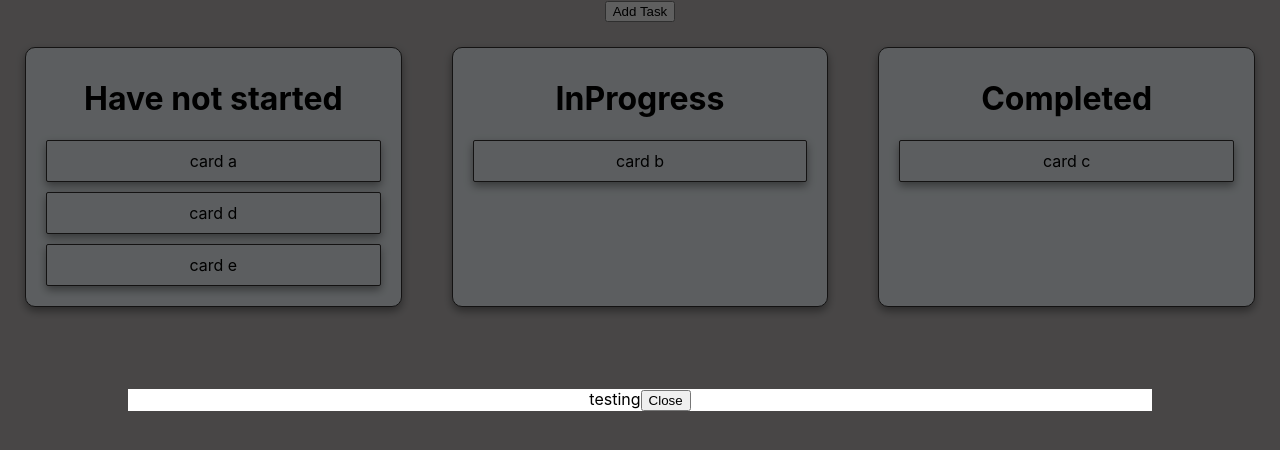
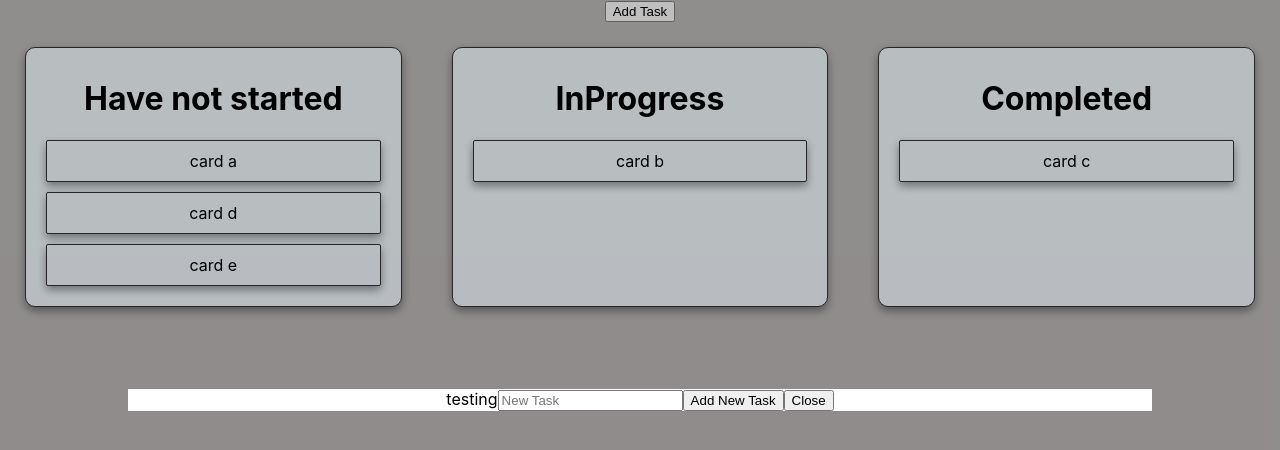
Before and after one commit to tdnicola/kanban-react, a React (Create React App) app: page / in a window 1280 px wide. Both pictures are taken after a click on the button "Add Task". Shown: the top 450 px of the page. Built offline with nearby package versions, Linux system fonts and the light colour scheme.

Commit message:
added create task function. still wip.

```diff
--- a/src/App.css
+++ b/src/App.css
@@ -44,7 +44,7 @@ body {
   left: 0;
   width:100%;
   height: 100%;
-  background: rgba(0, 0, 0, 0.6);
+  background: rgba(0, 0, 0, 0.2);
 }
 
 .modal-main {
--- a/src/App.js
+++ b/src/App.js
@@ -1,4 +1,4 @@
-import React, { useState } from 'react';
+import React, { useState, useRef } from 'react';
 import Column from './Column'
 import NewTask from './NewTask'
 import './App.css';
@@ -32,12 +32,12 @@ function App() {
     const [addNew, setAddNew] = useState(false)
 
 
-    function onAddClick(e) {
+    const toggleModalAddClick = (e) => {
       e.preventDefault()
       setAddNew(!addNew)
     }
 
-    function onDragStart (e, id, cardIndex, columnIndex) {
+    const onDragStart = (e, id, cardIndex, columnIndex) => {
       // console.log('dragstart', id, "card index:" + cardIndex)
       e.dataTransfer.setData('id', id)
       e.dataTransfer.setData('cardIndex', cardIndex)
@@ -46,17 +46,34 @@ function App() {
 
     }
 
-    function onDragOver (e) {
+    const onDragOver = (e) => {
       e.preventDefault()
     }
 
-    function onDrop(e, column, endingColumnIndex) {
+    const createNewTask = (e) => {
+      e.preventDefault()
+
+      setColumns([
+        ...columns,
+      ])
+
+      let task = {
+        name: e.target.value,
+        key: e.target.value,
+      }
+      console.log(this)
+      columns[0].cards.push(task)
+      toggleModalAddClick(e)
+
+    }
+
+    const onDrop = (e, column, endingColumnIndex) => {
       let id = e.dataTransfer.getData('id');
       let cardIndex = e.dataTransfer.getData('cardIndex')
       let startingColumnIndex = e.dataTransfer.getData('startingColumnIndex')
 
       let newCard = columns[startingColumnIndex].cards
-      console.log(newCard[cardIndex])
+      // console.log(newCard[cardIndex])
 
       let task = {
         name: id,
@@ -72,15 +89,16 @@ function App() {
       ])
 
       //columnIndex is the column it's dropped on
-      console.log(id, column, "endingcolumnIndex:" + endingColumnIndex, 'startingColumn:' + startingColumnIndex, "cardIndex:" + cardIndex)
+      // console.log(id, column, "endingcolumnIndex:" + endingColumnIndex, 'startingColumn:' + startingColumnIndex, "cardIndex:" + cardIndex)
     }
 
   return (
     <div className="App">
       <NewTask
-        onAddClick={onAddClick}
+        toggleModalAddClick={toggleModalAddClick}
         addNew={addNew}
         setAddNew={setAddNew}
+        createNewTask={createNewTask}
       />
       <div className='columnGrid'>
         {columns.map((column, columnIndex) => (
--- a/src/NewTask.js
+++ b/src/NewTask.js
@@ -1,28 +1,29 @@
-import React, { useState } from 'react';
+import React, { useState, } from 'react';
 import Column from './Column'
 import './App.css';
 
 
 
 export default ({
-    onAddClick,
+    toggleModalAddClick,
     addNew,
     setAddNew,
+    createNewTask
 }) => (
 
     <div className='addTask'>
-        <button onClick={e => onAddClick(e)}>
+        <button onClick={e => toggleModalAddClick(e)}>
             Add Task
         </button>
         <div className="newTasks">
 
             {addNew && (
                 <div className='modal'>
-                    <div
-                        className='modal-main'
-                    >
+                    <div className='modal-main'>
                         testing
-                        <button onClick={e => onAddClick(e)}>Close</button>
+                        <input value={console.log(this)} placeholder='New Task'></input>
+                        <button onClick={e => createNewTask(e)}>Add New Task</button>
+                        <button onClick={e => toggleModalAddClick(e)}>Close</button>
 
                     </div>
                 </div>
```
